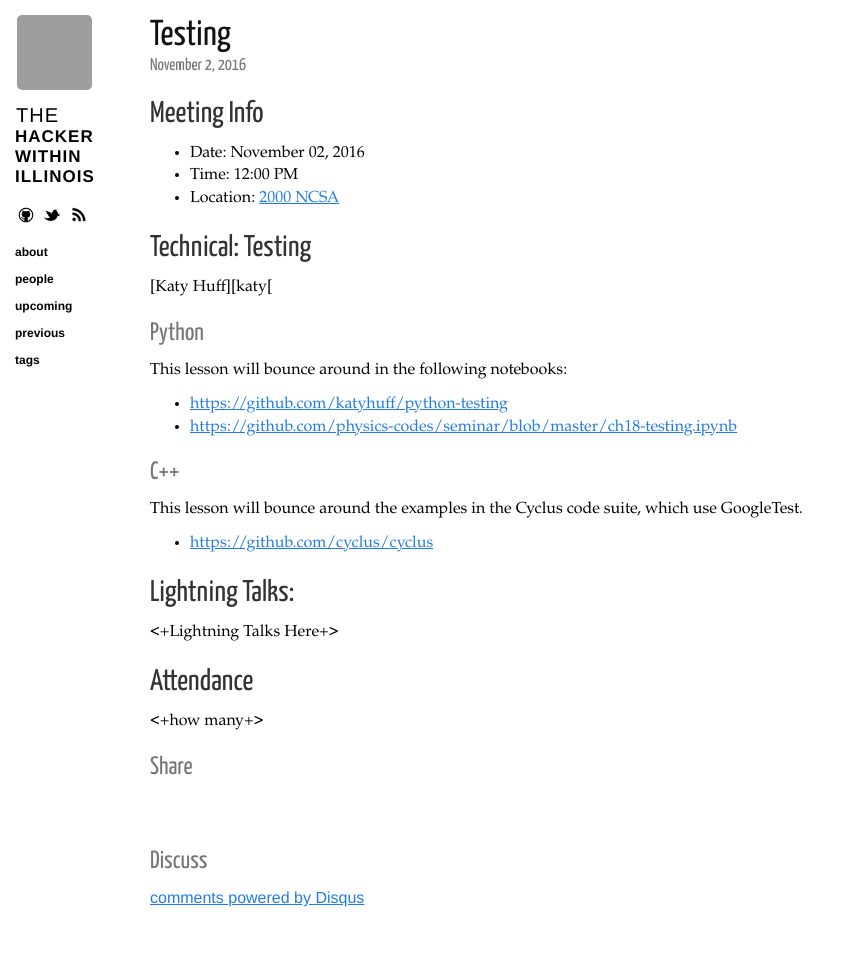
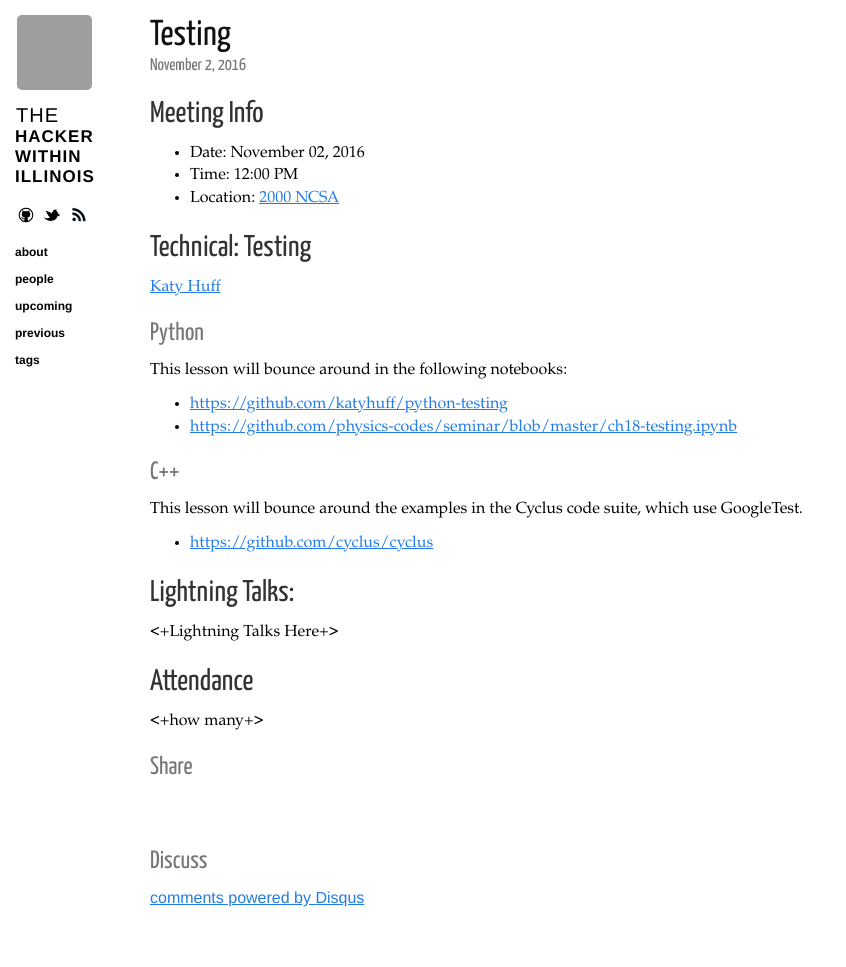
Before and after one commit to thehackerwithin/illinois, a Jekyll site: the page built from _posts/2016-11-02-testing-f16.md, in a window 1280 px wide. Shown: the whole page, without its empty margins (0-846 px from the left). Built offline with Jekyll 4.4.1, drawn with Linux system fonts in a browser that asks for light colours; nearby versions of some CDN libraries; comment, search, counter and statistics services are not loaded; grey boxes are pictures that could not be loaded.

Commit message:
fixes katy link

```diff
--- a/_posts/2016-11-02-testing-f16.md
+++ b/_posts/2016-11-02-testing-f16.md
@@ -12,7 +12,7 @@ tags: meeting,testing
 * Location: [2000 NCSA][ncsa_map]
 
 ## Technical: Testing
-[Katy Huff][katy[
+[Katy Huff][katy]
 
 ### Python
 
```
